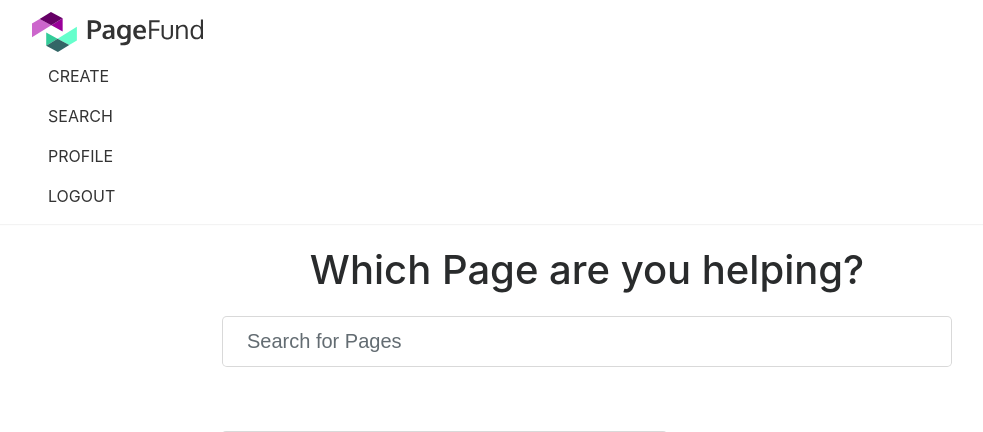
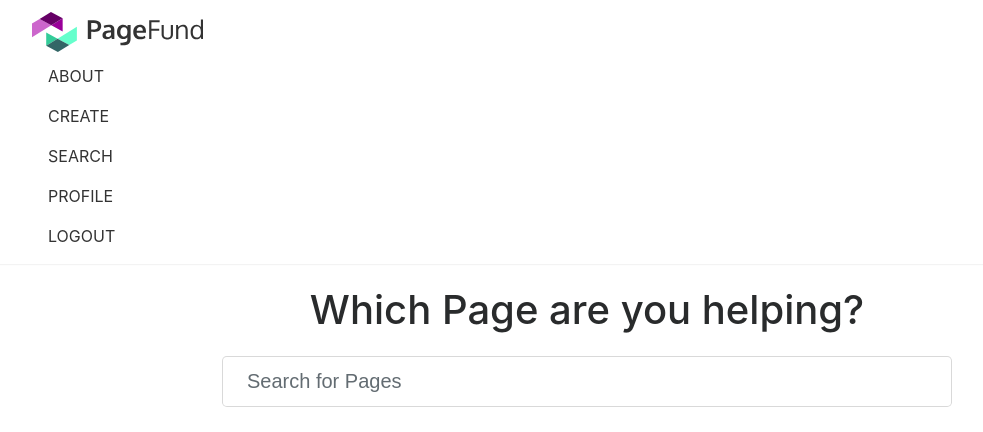
Before and after one commit to brunosardinepi/charity, a Django app: page /create/campaign/ in a window 1280 px wide, after a click that opens the changed part. Shown: the top 432 px of the page, without its empty margins (53-1036 px from the left). Run offline with Django 3.2, Linux system fonts and the light colour scheme; the visitor is signed in with stand-in values (Sample User, id 1); some libraries are stand-ins or nearby versions.

Commit message:
#227 -- about page in full site nav

```diff
--- a/templates/_layout.html
+++ b/templates/_layout.html
@@ -62,6 +62,9 @@
             <div class="collapse navbar-collapse" id="navbarNavAltMarkup">
                 <ul class="navbar-nav ml-auto">
                     <li class="nav-item">
+                        <a class="nav-link px-3" href="/about/">About</a>
+                    </li>
+                    <li class="nav-item">
                         <a class="nav-link px-3" href="/create/">Create</a>
                     </li>
                     <li class="nav-item">
```
